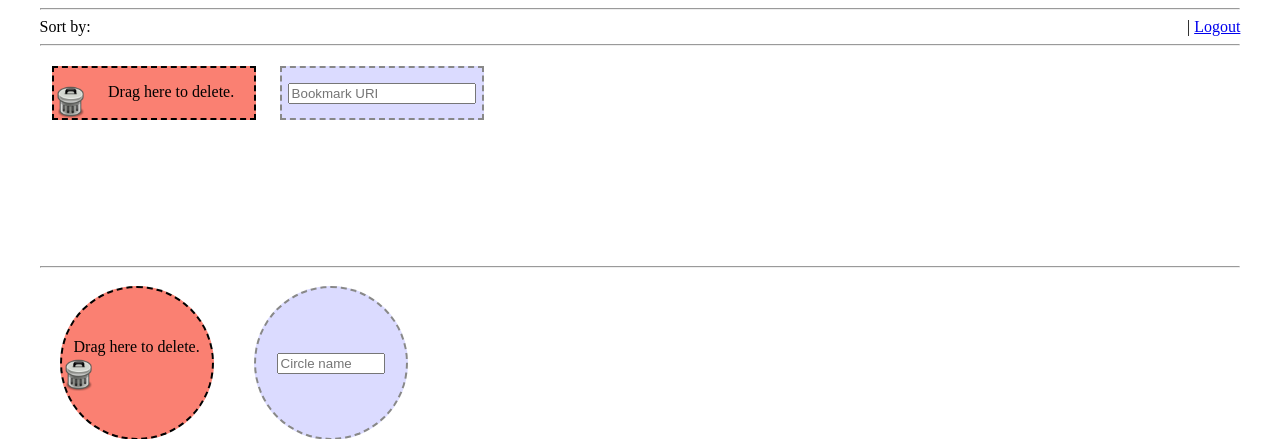
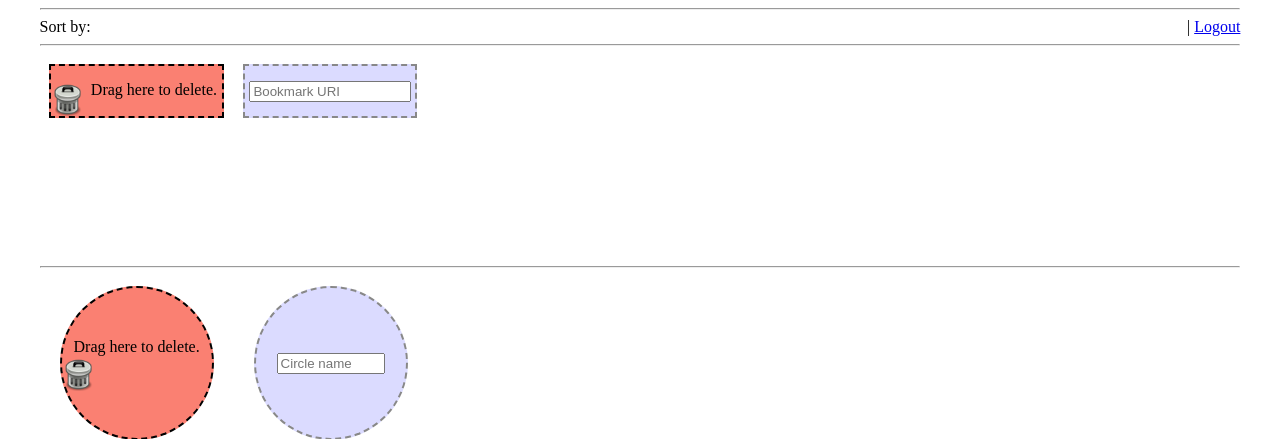
Before and after one commit to paul-w/bookmarkplus, a Flask app: template src/templates/html/main.html in a window 1280 px wide. Shown: the part 95-534 px from the top of the page. Run offline with Flask 2, Linux system fonts and the light colour scheme; the template is opened without the code that fills it, so the values that code supplies are empty; parts of the project's set-up code (start-up, migrations or seed data) failed here and were passed over; some web fonts are replaced.

Commit message:
Changed bookmark width percentages.

```diff
--- a/src/static/css/style.css
+++ b/src/static/css/style.css
@@ -48,9 +48,9 @@ div.bookmark {
   display: inline-block;
   float: left;
   background-color: #CCCCFF;
-  width: 200px;
+  width: 14.2%;
   height: 35px;
-  margin: 1%;
+  margin: 10px 0.8%;
   padding-top: 15px;
   border: 2px solid black;
   z-index: 1;
@@ -264,7 +264,7 @@ input#create_circle_name {
 }
 
 input#create_bookmark_uri {
-  width: 180px;
+  width: 90%;
 }
 
 ul#inner_circles_container {
```
